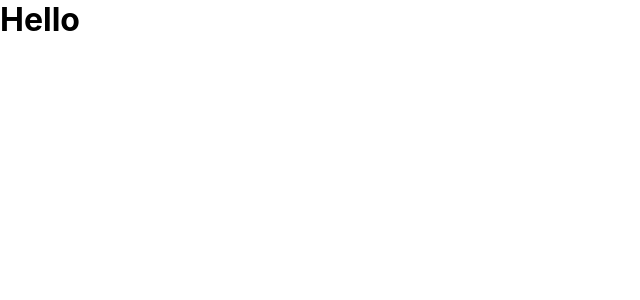
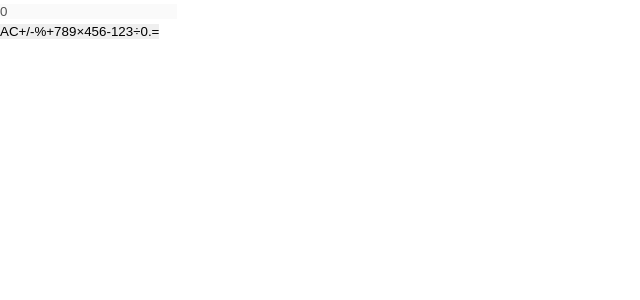
Before and after one commit to V-Blaze/math-magicians, a React (Create React App) app: page / in a window 1280 px wide. Shown: the top 300 px of the page, without its empty margins (0-640 px from the left). Built offline with nearby package versions, Linux system fonts and the light colour scheme.

Commit message:
add html markup for the calculator

```diff
--- a/src/components/Calculator.js
+++ b/src/components/Calculator.js
@@ -6,7 +6,39 @@ class Calculator extends React.Component {
   render() {
     return (
       <>
-        <h1>Hello</h1>
+        <div className="calculator">
+
+          <input type="text" className="calculator-screen" id="calc-screen" value="0" disabled />
+
+          <div className="calculator-keys">
+
+            <button type="button" className="all-clear">AC</button>
+            <button type="button" className="Plus-minus">+/-</button>
+            <button type="button" className="percentage">%</button>
+            <button type="button" className="operator">+</button>
+
+            <button type="button" className="number">7</button>
+            <button type="button" className="number">8</button>
+            <button type="button" className="number">9</button>
+            <button type="button" className="operator">&times;</button>
+
+            <button type="button" className="number">4</button>
+            <button type="button" className="number">5</button>
+            <button type="button" className="number">6</button>
+            <button type="button" className="operator">-</button>
+
+            <button type="button" className="number">1</button>
+            <button type="button" className="number">2</button>
+            <button type="button" className="number">3</button>
+            <button type="button" className="operator">&divide;</button>
+
+            <button type="button" className="number">0</button>
+            <button type="button" className="number">.</button>
+            <button type="button" className="equal-sign">=</button>
+
+          </div>
+
+        </div>
       </>
     );
   }
```
